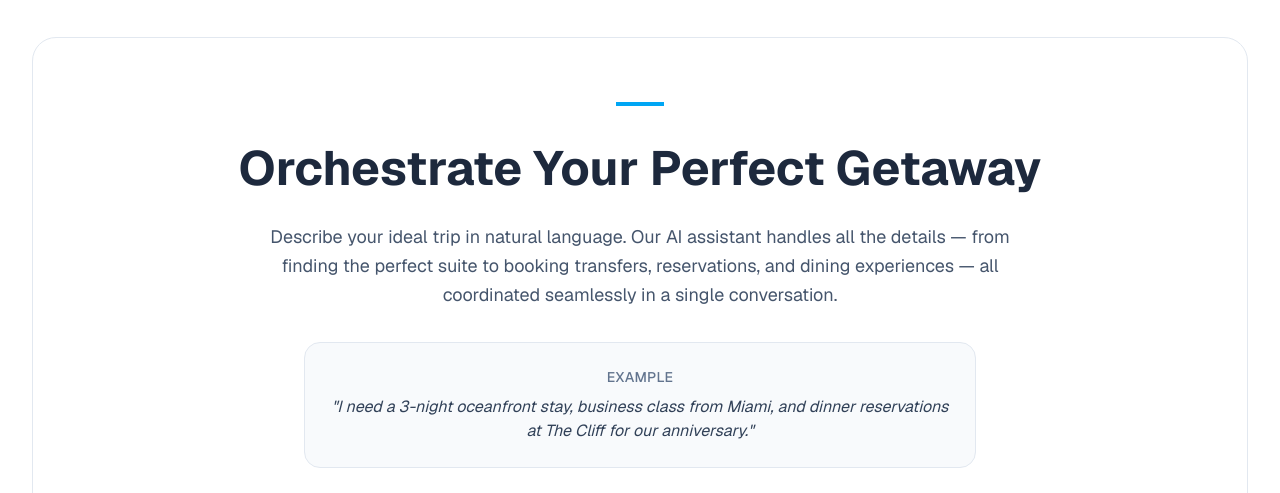
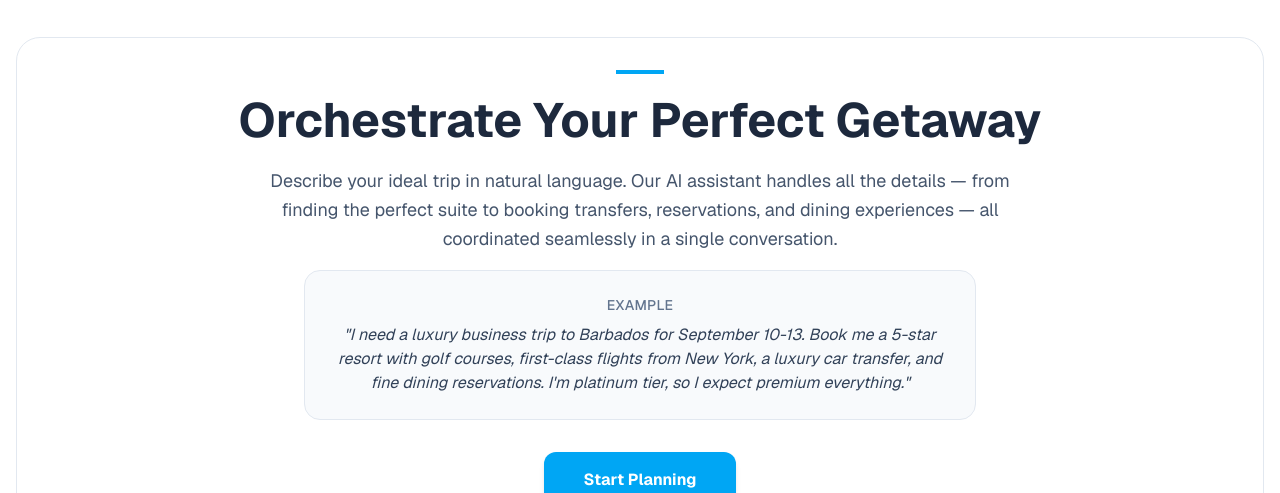
Before and after one commit to MrWest/directivsys-travel, a Next.js app: page / in a window 1280 px wide. Shown: the part 2381-2874 px from the top of the page. Built offline with nearby package versions, Linux system fonts and the light colour scheme.

Commit message:
feat: Orchestrate Your Perfect Getaway

```diff
--- a/app/page.tsx
+++ b/app/page.tsx
@@ -467,16 +467,16 @@ export default function HomePage() {
       </section>
 
       {/* AI CTA — Sophisticated, no robot emoji */}
-      <section className="max-w-7xl mx-auto px-4 sm:px-6 lg:px-8 pb-20">
-        <div className="rounded-3xl bg-white border border-slate-200 p-12 md:p-16 text-center">
+      <section className="max-w-7xl mx-auto px-2 sm:px-6 lg:px-4 pb-20">
+        <div className="rounded-3xl bg-white border border-slate-200 p-4 md:p-8 text-center">
           {/* Decorative line accent */}
-          <div className="w-12 h-1 bg-sky-500 mx-auto mb-8"></div>
+          <div className="w-12 h-1 bg-sky-500 mx-auto mb-4"></div>
 
-          <h2 className="text-4xl md:text-5xl font-bold text-slate-800 mb-6 leading-tight">
+          <h2 className="text-4xl md:text-5xl font-bold text-slate-800 mb-4 leading-tight">
             Orchestrate Your Perfect Getaway
           </h2>
 
-          <p className="text-slate-600 text-lg max-w-3xl mx-auto mb-8 leading-relaxed">
+          <p className="text-slate-600 text-lg max-w-3xl mx-auto mb-4 leading-relaxed">
             Describe your ideal trip in natural language. Our AI assistant handles all the details — from finding the perfect suite to booking transfers, reservations, and dining experiences — all coordinated seamlessly in a single conversation.
           </p>
 
@@ -484,7 +484,7 @@ export default function HomePage() {
           <div className="bg-slate-50 border border-slate-200 rounded-2xl p-6 max-w-2xl mx-auto mb-8">
             <p className="text-slate-500 text-sm font-medium mb-2 uppercase tracking-wide">Example</p>
             <p className="text-slate-700 text-base italic">
-              "I need a 3-night oceanfront stay, business class from Miami, and dinner reservations at The Cliff for our anniversary."
+              "I need a luxury business trip to Barbados for September 10-13. Book me a 5-star resort with golf courses, first-class flights from New York, a luxury car transfer, and fine dining reservations. I'm platinum tier, so I expect premium everything."
             </p>
           </div>
 
```
